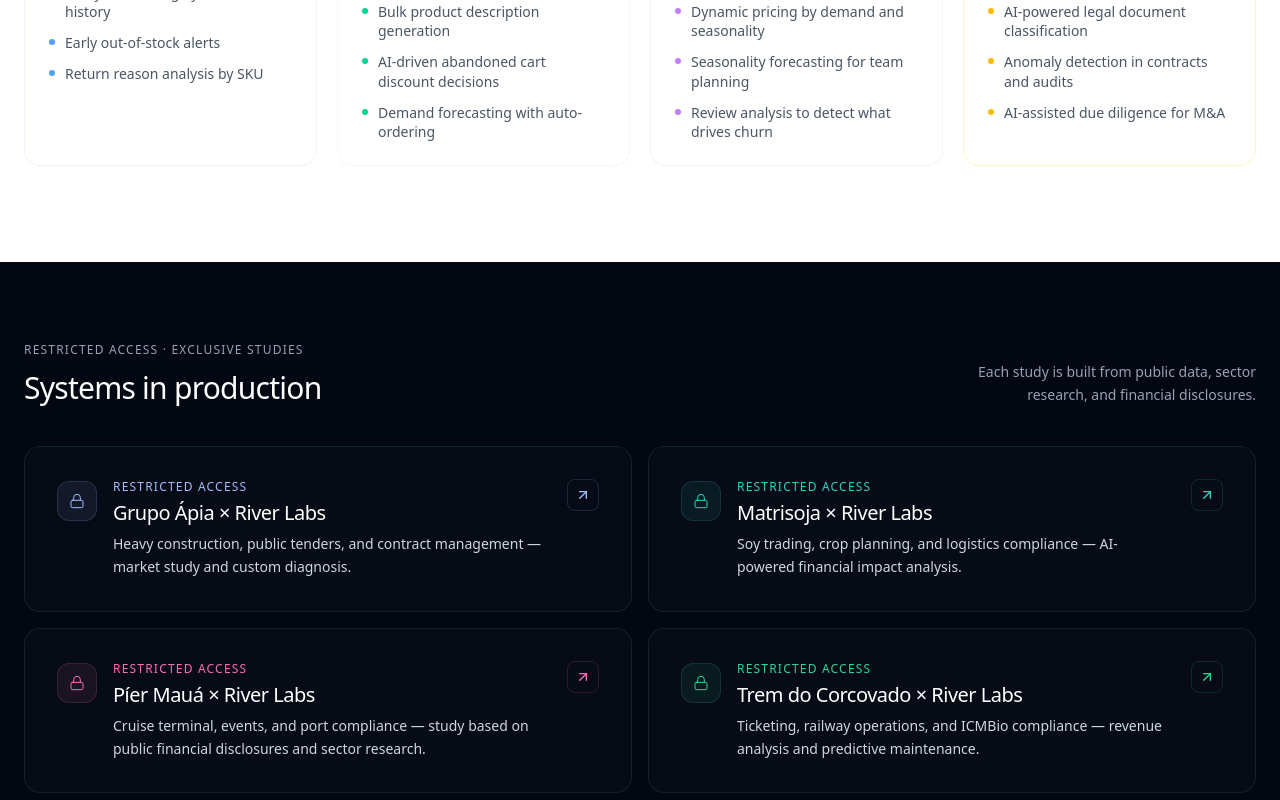
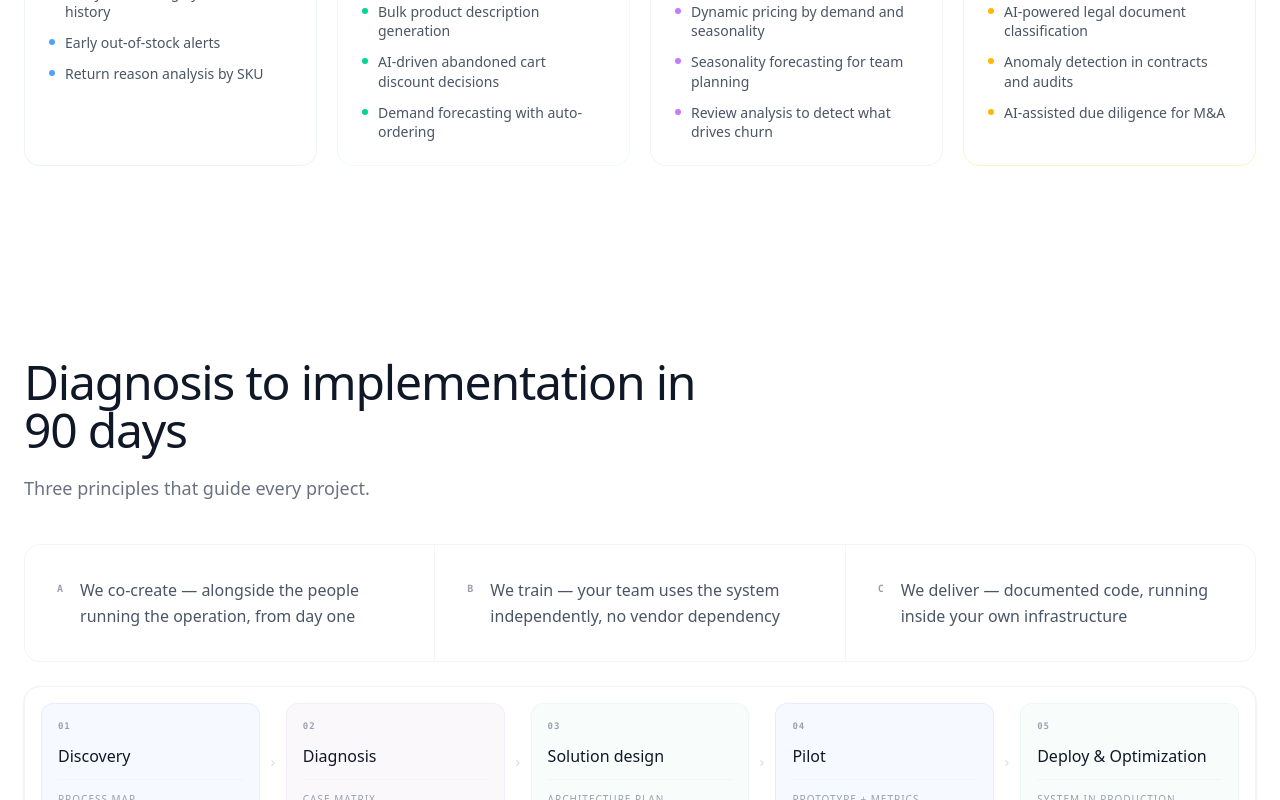
Before and after one commit to Enricrypto/river-labs, a Next.js app: page /en in a window 1280 px wide. Shown: the part 2836-3636 px from the top of the page. Built offline with nearby package versions, Linux system fonts and the light colour scheme; a web font is replaced by a local one.

Commit message:
fix: temporarily hide ClientAccessCards section from live site
Co-Authored-By: Claude Sonnet 4.6 <noreply@anthropic.com>

```diff
--- a/app/[lang]/page.tsx
+++ b/app/[lang]/page.tsx
@@ -5,7 +5,7 @@ import SocialProofBar from "@/components/SocialProofBar";
 import ProblemSection from "@/components/ProblemSection";
 import ServicesSection from "@/components/ServicesSection";
 import SectorIdeasSection from "@/components/SectorIdeasSection";
-import ClientAccessCards from "@/components/ClientAccessCards";
+// import ClientAccessCards from "@/components/ClientAccessCards";
 import MethodologySection from "@/components/MethodologySection";
 import FAQSection from "@/components/FAQSection";
 import CTASection from "@/components/CTASection";
@@ -28,7 +28,7 @@ export default async function Home({ params }: { params: Promise<{ lang: string
         <ProblemSection dict={dict.problems} />
         <ServicesSection dict={dict.services} />
         <SectorIdeasSection dict={dict.sectorIdeas} />
-        <ClientAccessCards dict={dict.clientCards} />
+        {/* <ClientAccessCards dict={dict.clientCards} /> */}
         <MethodologySection dict={dict.methodology} />
         <FAQSection dict={dict.faq} />
         <CTASection dict={dict.cta} lang={typedLang} />
```
